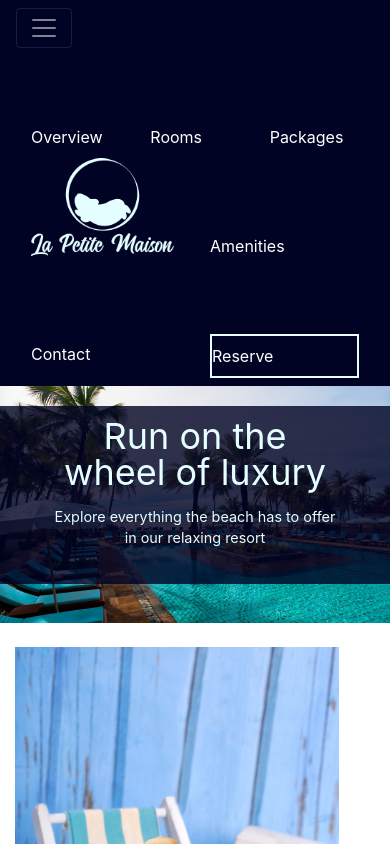
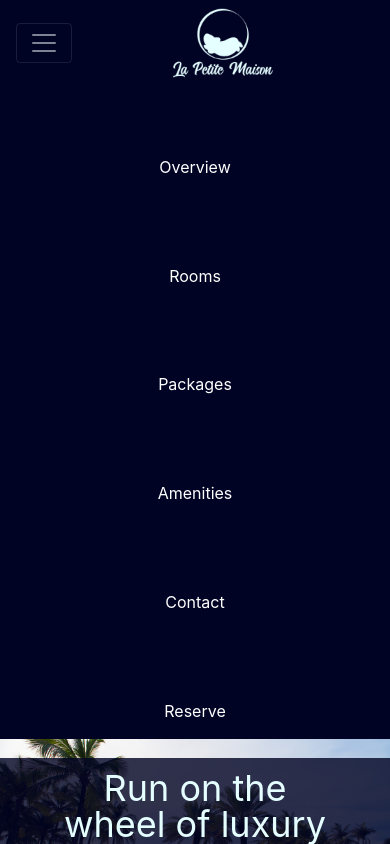
Before and after one commit to Matthew-J-Mendoza/Redo-Websites-React, a React (Create React App) app: page /Hamster_Hotel in a window 390 px wide. Both pictures are taken after a click on the button 44 px from the left and 28 px from the top of the page. Shown: the top 844 px of the page. Built offline with nearby package versions, Linux system fonts and the light colour scheme.

Commit message:
added footer and made site responsive

```diff
--- /dev/null
+++ b/src/Components/Hamster_Hotel/HHcomponents/Footer.js
@@ -0,0 +1,21 @@
+import { Container, Row, Col } from 'react-bootstrap';
+import Logo from '../images/Logo.png'
+
+
+export const FooterHH = () =>{
+    return(
+        <Container fluid className="end-container">
+            <Row className="d-flex justify-content-center">
+              <Col lg={12} className="d-flex justify-content-center end-logo">
+              <img src={Logo} />
+              </Col>
+              <Col lg={12}>
+              <p className="end-text">123 Sunflower Seed Rd., Cavia, California 95205</p>
+              </Col>
+              <Col lg={12}>
+              <p className="end-text">©LA PETITE MASION HOTELS LIMITED 1939-2018. ALL RIGHTS RESERVED.</p>
+              </Col>
+            </Row>
+          </Container>
+    )
+}
--- a/src/Components/Hamster_Hotel/HHcomponents/PackagesFolder/PackagesSection.js
+++ b/src/Components/Hamster_Hotel/HHcomponents/PackagesFolder/PackagesSection.js
@@ -17,12 +17,21 @@ export const PackagesSection =()=>{
                     <Col lg={6}>
                     <PackageDetail title="Beach Wedding Package" price="Starting US $1,500.00" desc='Feel the warmth of the beach as the flames in your hearts ignite during our romantic beach side wedding. All wedding packages include catering, an open bar, and one tier wedding cake (9\" Vanilla standard cake). A private dinner for your closets family members and friends will be provided after the ceremony.'/>
                     </Col>
-                    <Col lg={6}>
+                </Row>
+
+                <Row>
+
+                    <Col lg={6} xs={{order: "last"}} lg={{order: "first"}}>
                     <PackageDetail title="Full Bloom Package" price="Starting US $1,000.00" desc="Enjoy the shade of our cherry trees as you join us during our spring time celebration. We invite you to our orchards for cherry, strawberry, and apple picking that is open all day. We end each evening with fresh, vegetable centric dinners along with a live show from local musicians."/>
                     </Col>
-                    <Col lg={6}>
+
+                    <Col lg={6} >
                     <img src={spring} className="package-img"/>
                     </Col>
+                </Row>
+
+                <Row>
+
                     <Col lg={6}>
                     <img src={cheese} className="package-img"/>
                     </Col>
--- a/src/Components/Hamster_Hotel/HHcomponents/hhNavBar.js
+++ b/src/Components/Hamster_Hotel/HHcomponents/hhNavBar.js
@@ -7,9 +7,10 @@ export const HHnav = () =>{
     return(
             <Navbar bg="dark" variant="dark" expand="lg" className="navlayout ">
   <Navbar.Toggle aria-controls="basic-navbar-nav" />
+  <img src={Logo} className="d-lg-none d-flex mr-auto ml-auto" width="100rem" />
   <Navbar.Collapse id="basic-navbar-nav">
     <Nav className="ml-auto mr-auto">
-    <Container fluid>
+    <Container fluid className="d-none d-lg-block">
         <Row className='x' >
             <Col>
             <Nav.Link className="links" href="#Overview">Overview</Nav.Link>
@@ -34,7 +35,28 @@ export const HHnav = () =>{
             </Col>
         </Row>
     </Container>
-
+    <Container fluid className=" d-lg-none">
+        <Row className='x text-center' >
+            <Col xs={12}>
+            <Nav.Link className="links" href="#Overview">Overview</Nav.Link>
+            </Col>
+            <Col xs={12}>
+            <Nav.Link className="links" href="#link">Rooms</Nav.Link>
+            </Col>
+            <Col xs={12}>
+            <Nav.Link className="links" href="#link">Packages</Nav.Link>
+            </Col>
+            <Col xs={12}>
+            <Nav.Link className="links" href="#link">Amenities</Nav.Link>
+            </Col>
+            <Col xs={12}>
+            <Nav.Link className="links" href="#link">Contact</Nav.Link>
+            </Col>
+            <Col xs={12}>
+            <Nav.Link className="links" href="#link">Reserve</Nav.Link>
+            </Col>
+        </Row>
+    </Container>
     </Nav>
   </Navbar.Collapse>
 </Navbar>
--- a/src/Components/Hamster_Hotel/HHcomponents/welcomeSection.js
+++ b/src/Components/Hamster_Hotel/HHcomponents/welcomeSection.js
@@ -30,13 +30,13 @@ export const Welcome = () => {
                             accommidations along with our unmatched luxury. Discover the satisfaction of indulging in
                             our quality rooms, and thank you for choosing La Petite Masion.</p>
                             </Col>
-                            <Col lg={4}>
+                            <Col lg={4} xs={4}>
                             <AwardImg awardType={Finest}/>
                             </Col>
-                            <Col lg={4}>
+                            <Col lg={4} xs={4}>
                             <AwardImg awardType={Faction}/>
                             </Col>
-                            <Col lg={4}>
+                            <Col lg={4} xs={4}>
                             <AwardImg awardType={Genuine}/>
                             </Col>
                         </Row>
@@ -46,48 +46,3 @@ export const Welcome = () => {
         </div>
     )
 }
-
-{/* <div id="Overview" class="container welcome-container">
-        <div class="row welcomerow">
-            <div class="col-4 d-none d-lg-block">
-                <img class="img-margin" src="./images/hamsterhomejpg.jpg" alt="" width="105%" height="100%" >
-            </div>
-            <div class="col-12 d-lg-none d-flex justify-content-center ">
-                <img class="img-margin" src="./images/hamsterhomejpg.jpg" alt="" width="50%"  >
-            </div>
-            <div class="col">
-                <div class="row  ">
-                    <div class="col-12 d-none d-lg-block ">
-                        <h1 class="opac">Welcome to a hamster's paradise</h1>
-                        <br>
-                    </div>
-                    <div class="col-12 d-lg-none welcome-text">
-                        <h1>Welcome to a hamster's paradise</h1>
-                        <br>
-                    </div>
-
-                    <div class="col-12">
-                        <p class="welcome-paragraph">Nestled in the heart of Cavia California, La Petite Maison is a
-                            luxury hotel designed for the
-                            small mammal with extravagence in mind. Escape to the warm comforts of stunning rooms, a
-                            relaxing spa, and a pool with a beach side view</p>
-                        <br>
-                        <p class="welcome-paragraph">Inspired by the warm beauty of the California Coast, we invite you
-                            to enhoy the rich
-                            accommidations along with our unmatched luxury. Discover the satisfaction of indulging in
-                            our quality rooms, and thank you for choosing La Petite Masion</p>
-                    </div>
-                    <div class="col-4 my-4">
-                        <img src="./images/awardfinest.png" alt="" width="100%">
-                    </div>
-                    <div class="col-4 my-4">
-                        <img src="./images/awardsatisfaction.png" alt="" width="80%">
-                    </div>
-                    <div class="col-4 my-4">
-                        <img src="./images/awardgenuine.png" alt="" width="90%">
-                    </div>
-                </div>
-            </div>
-
-        </div>
-    </div> */}
--- a/src/Components/Hamster_Hotel/HHstyle.css
+++ b/src/Components/Hamster_Hotel/HHstyle.css
@@ -147,3 +147,22 @@
 .reserve-input{
     border-radius: 0%;
 }
+/* Footer */
+.end-text{
+    text-align: center;
+    color: #E5FEFF;
+}
+.end-logo{
+    display: flex;
+    justify-content: center;
+    margin-bottom: 3%;
+    margin-top: 2%;
+}
+.end-container{
+    background-color: #000324;
+    display: flex;
+    justify-content: center;
+    color:#E5FEFF;
+    padding-bottom: 5%;
+    margin-top: 5%;
+}
--- a/src/Components/Hamster_Hotel/Hamster_hotel.js
+++ b/src/Components/Hamster_Hotel/Hamster_hotel.js
@@ -5,6 +5,7 @@ import {
   Route,
   Link
 } from "react-router-dom";
+import { Container, Row, Col } from 'react-bootstrap';
 
 
 import {HHnav} from "./HHcomponents/hhNavBar"
@@ -14,6 +15,7 @@ import { Rooms } from "./HHcomponents/RoomFolder/RoomsSection";
 import { PackagesSection } from "./HHcomponents/PackagesFolder/PackagesSection";
 import { AmenitiesSection } from "./HHcomponents/Amenities/Amenities";
 import { ReserveSection } from "./HHcomponents/Reserve/Reserve";
+import { FooterHH } from "./HHcomponents/Footer";
 export const HamsterHotel =()=>{
     return(
         <div>
@@ -24,6 +26,7 @@ export const HamsterHotel =()=>{
           <PackagesSection/>
           <AmenitiesSection/>
           <ReserveSection/>
+          <FooterHH/>
         </div>
     )
 }
```
Also changed, not shown: 1 other file (tests, documents, lock files or other folders).
